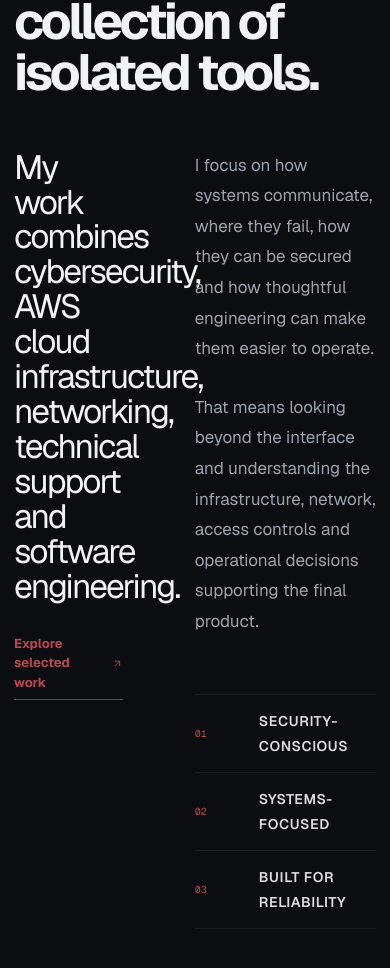
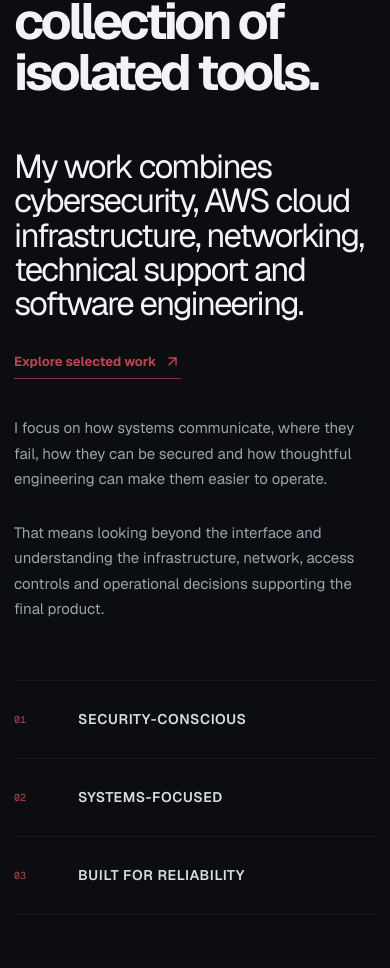
Before and after one commit to ano-nym-ous257/hoeks, a Next.js app: page / in a window 390 px wide. Shown: the part 1865-2833 px from the top of the page. Built offline with nearby package versions, Linux system fonts and the light colour scheme.

Commit message:
fix: stack about content correctly on mobile

```diff
--- a/src/app/globals.css
+++ b/src/app/globals.css
@@ -4197,3 +4197,54 @@
     font-size: clamp(1.85rem, 9.5vw, 2.65rem);
   }
 }
+
+/* Production mobile About section correction */
+
+@media (max-width: 900px) {
+  .editorial-about-layout {
+    display: grid;
+    grid-template-columns: minmax(0, 1fr);
+    gap: 44px;
+  }
+
+  .editorial-about-statement,
+  .editorial-about-copy {
+    width: 100%;
+    min-width: 0;
+    max-width: 100%;
+  }
+
+  .editorial-about-statement {
+    position: static;
+  }
+
+  .editorial-about-statement > p {
+    max-width: 100%;
+    font-size: clamp(2rem, 8vw, 3.2rem);
+    line-height: 1.04;
+    overflow-wrap: anywhere;
+  }
+
+  .editorial-about-copy {
+    font-size: 16px;
+    line-height: 1.7;
+  }
+
+  .editorial-about-copy > p {
+    max-width: 100%;
+  }
+}
+
+@media (max-width: 430px) {
+  .editorial-about-layout {
+    gap: 36px;
+  }
+
+  .editorial-about-statement > p {
+    font-size: clamp(1.9rem, 8.5vw, 2.75rem);
+  }
+
+  .editorial-about-copy {
+    font-size: 15px;
+  }
+}
```
